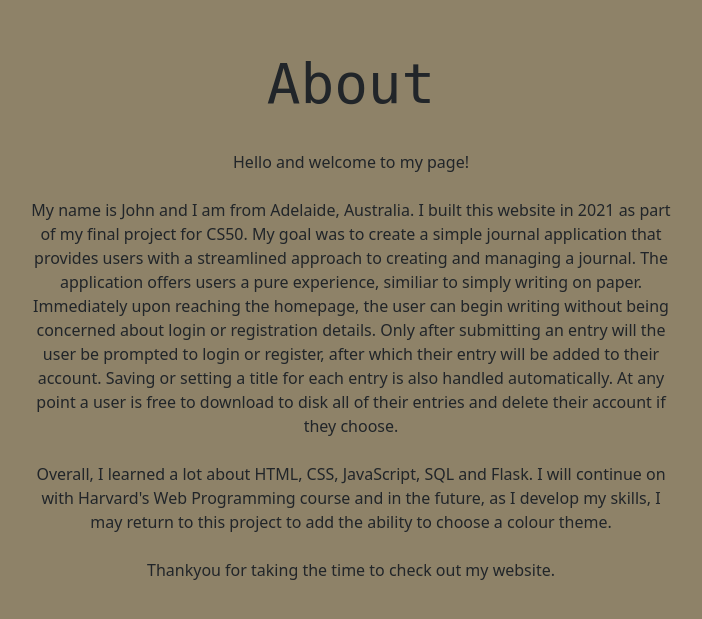
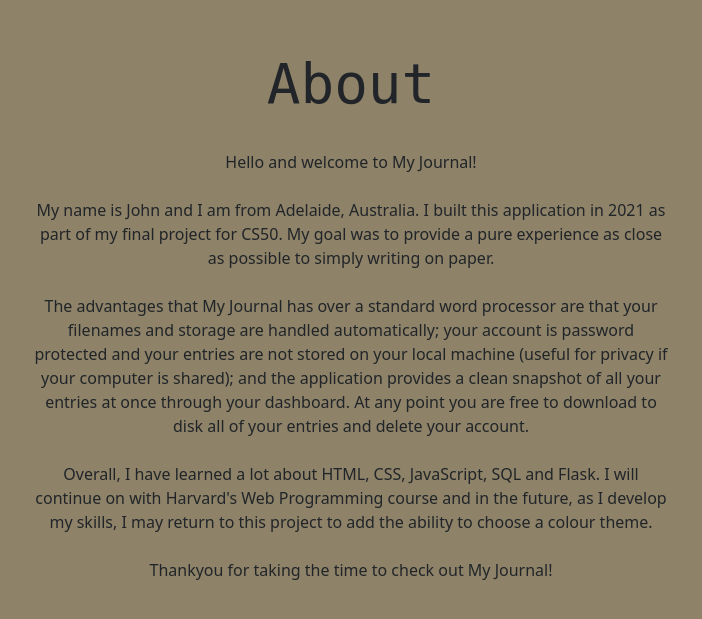
Before and after one commit to whejy/cs50project, a Flask app: page /about in a window 1280 px wide. Shown: the part 56-675 px from the top of the page, without its empty margins (289-991 px from the left). Run offline with Flask 2, Linux system fonts and the light colour scheme; some libraries are stand-ins or nearby versions.

Commit message:
tightened up against HTML edits

```diff
--- a/application.py
+++ b/application.py
@@ -303,6 +303,16 @@ def entry():
     font = request.form.get("fontSelector")
     pad = request.form.get("padSelector")
 
+    if font:
+        if font not in FONTS:
+            return redirect("/")
+
+    if pad:
+        el = pad.split("/")[2]
+        paper = el.split(".")[0]
+        if paper not in PAPER:
+            return redirect("/")
+
     if not jentry:
         flash("Entry cannot be blank.", "error")
         return redirect("/")
@@ -367,6 +377,11 @@ def edit():
         """, entry, title, updateid)
 
         if pad:
+            el = pad.split("/")[2]
+            paper = el.split(".")[0]
+            if paper not in PAPER:
+                return redirect("/dashboard")
+
             db.execute("""
             UPDATE users
             SET background = ?
@@ -374,6 +389,9 @@ def edit():
             """, pad, session["user_id"])
 
         if font:
+            if font not in FONTS:
+                return redirect("/dashboard")
+
             db.execute("""
             UPDATE users
             SET font = ?
--- a/static/styles.css
+++ b/static/styles.css
@@ -99,7 +99,7 @@ select {
     padding-top: 50px;
 }
 
-#passtitle {
+.passtitle {
     padding-top: 150px !important;
     padding-bottom: 0px !important;
 }
@@ -111,13 +111,9 @@ h1 {
     font-family: monospace;
 }
 
-h4 {
-    padding-top: 75px;
+h3 {
+    padding-top: 100px;
     font-family: monospace;
-}
-
-#deletetitle {
-    padding-bottom: 10px !important;
 }
 
 .inline {
--- a/templates/about.html
+++ b/templates/about.html
@@ -6,20 +6,18 @@
 
 {% block main %}
         <h1 class="display-4 center">About</h1>
-        <p class="center about">Hello and welcome to my page!<br><br>
-        My name is John and I am from Adelaide, Australia. I built this website in 2021 as part of my final project for CS50. My goal was to
-        create a simple journal application that provides users with a streamlined approach to creating and managing
-        a journal. The application offers users a pure experience, similiar to simply writing on paper. Immediately upon reaching
-        the homepage, the user can begin writing without being concerned about
-        login or registration details. Only after submitting an entry will the user be prompted to login or register, after which their
-        entry will be added to their account. Saving or setting a title for
-        each entry is also handled automatically. At any point a user is free to download to disk all of their entries and delete
-        their account if they choose.
+        <p class="center about">Hello and welcome to My Journal!<br><br>
+        My name is John and I am from Adelaide, Australia. I built this application in 2021 as part of my final project for CS50.
+        My goal was to provide a pure experience as close as possible to simply writing on paper.<br><br>
+        The advantages that My Journal has over a standard word processor are that your filenames and storage are handled automatically;
+        your account is password protected and your entries are not stored on your local machine (useful for privacy if your
+        computer is shared); and the application provides a clean snapshot of all your entries at once through your dashboard.
+        At any point you are free to download to disk all of your entries and delete your account.
         <br>
         <br>
-        Overall, I learned a lot about HTML, CSS, JavaScript, SQL and Flask. I will continue on with Harvard's Web Programming course
+        Overall, I have learned a lot about HTML, CSS, JavaScript, SQL and Flask. I will continue on with Harvard's Web Programming course
         and in the future, as I develop my skills, I may return to this project to add the ability to choose a colour theme.
         <br><br>
-        Thankyou for taking the time to check out my website.
+        Thankyou for taking the time to check out My Journal!
         </p>
 {% endblock %}
--- a/templates/delete.html
+++ b/templates/delete.html
@@ -5,7 +5,7 @@
 {% endblock %}
 
 {% block main %}
-    <h1 class="display-6 center" id="deletetitle">Delete My Account</h1>
+    <h1 class="display-6 center passtitle">Delete My Account</h1>
     <div class="container-fluid" id="layout">
         <p>Deleting your account will also permanently delete all of your entries. If you would still like to delete your account,
         you may choose to download your entries first.<br><br>
```
Also changed, not shown: templates/login.html (+6 -6 lines), templates/password.html (+4 -4 lines), journal.db.
